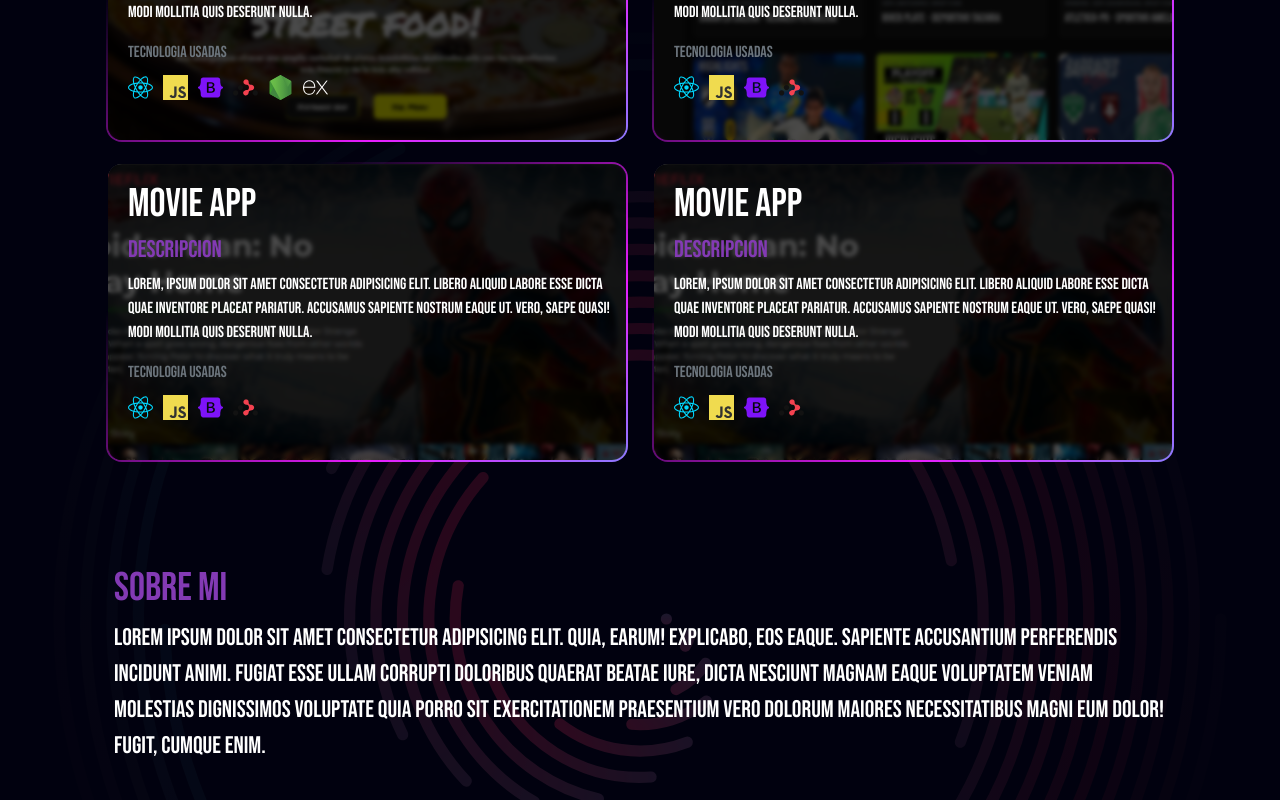
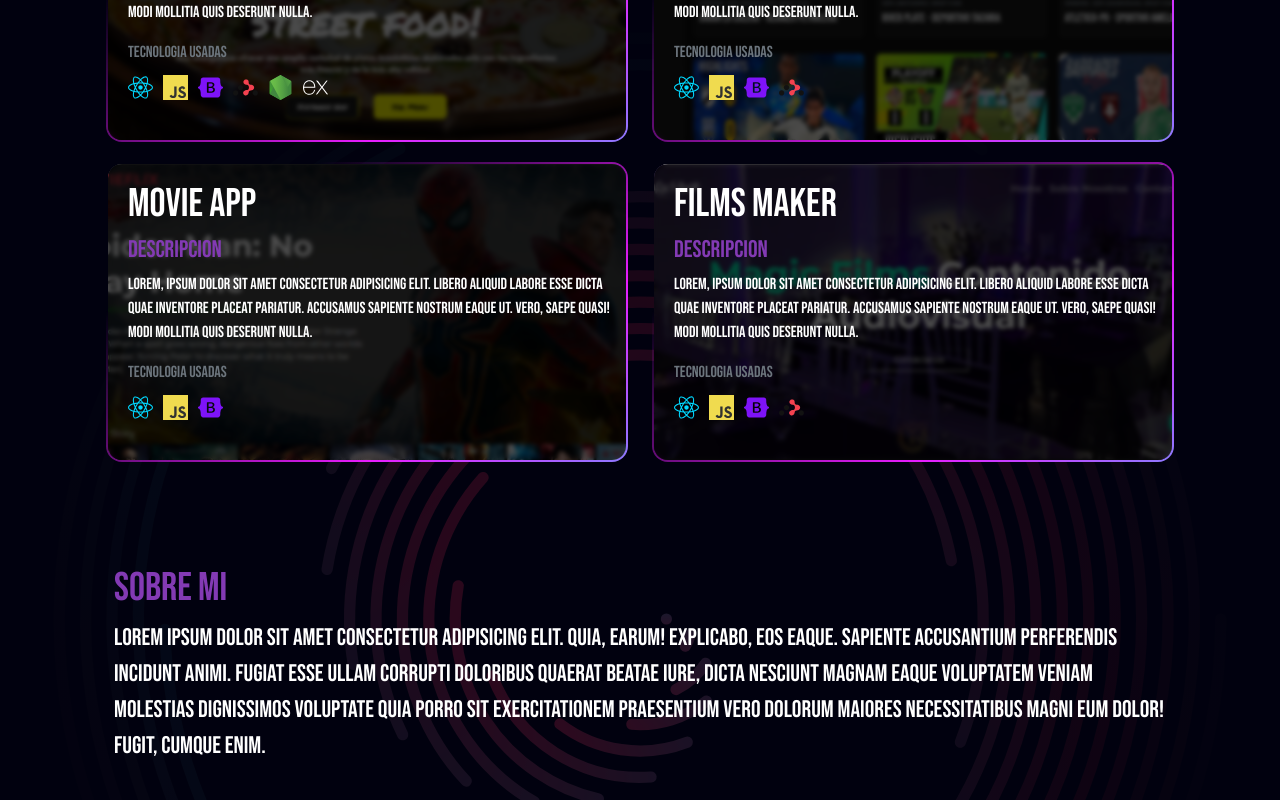
Before and after one commit to javieruncos/portafolio, a React (Vite) app: page / in a window 1280 px wide. Shown: the part 1301-2101 px from the top of the page. Built offline with nearby package versions, Linux system fonts and the light colour scheme.

Commit message:
agregamos imagen de proyecto

```diff
--- a/src/components/Ui/Proyecto.jsx
+++ b/src/components/Ui/Proyecto.jsx
@@ -3,6 +3,7 @@ import '../../assets/style/Proyecto.css';
 import ecommerce from "../../assets/img/proyectos/eccomerce.png";
 import futbol from "../../assets/img/proyectos/futbol2.png";
 import movie from "../../assets/img/proyectos/movie.png";
+import magic from "../../assets/img/proyectos/magic.png";
 import { LogosTecnologias } from '../../helpers/tecnologias';
 const Proyecto = () => {
 
@@ -77,7 +78,6 @@ const Proyecto = () => {
                                 <img src={LogosTecnologias.react} alt="" />
                                 <img src={LogosTecnologias.javascript} alt="" />
                                 <img src={LogosTecnologias.bootstrap} alt="" />
-                                <img src={LogosTecnologias.reactRouter} alt="" />
                             </div>
                         </div>
                     </div>
@@ -85,10 +85,10 @@ const Proyecto = () => {
                 <div className='col-12 col-md-12 col-lg-6'>
                     <div className='card-proyectos'>
                         <div className='contenedor-img'>
-                            <img src={movie} alt="" />
+                            <img src={magic} alt="" />
                         </div>
                         <div className='description-proyecto container pt-3 '>
-                            <h3 className='fs-1'>Movie App</h3>
+                            <h3 className='fs-1'>Films maker</h3>
                             <div>
                                 <h4 className='color-Text'>Descripcion</h4>
                                 <p>Lorem, ipsum dolor sit amet consectetur adipisicing elit. Libero aliquid labore esse dicta quae inventore placeat pariatur. Accusamus sapiente
```
Also changed, not shown: src/components/Ui/Contacto.jsx (+0 -20 lines), src/assets/img/proyectos/magic.png (added).
